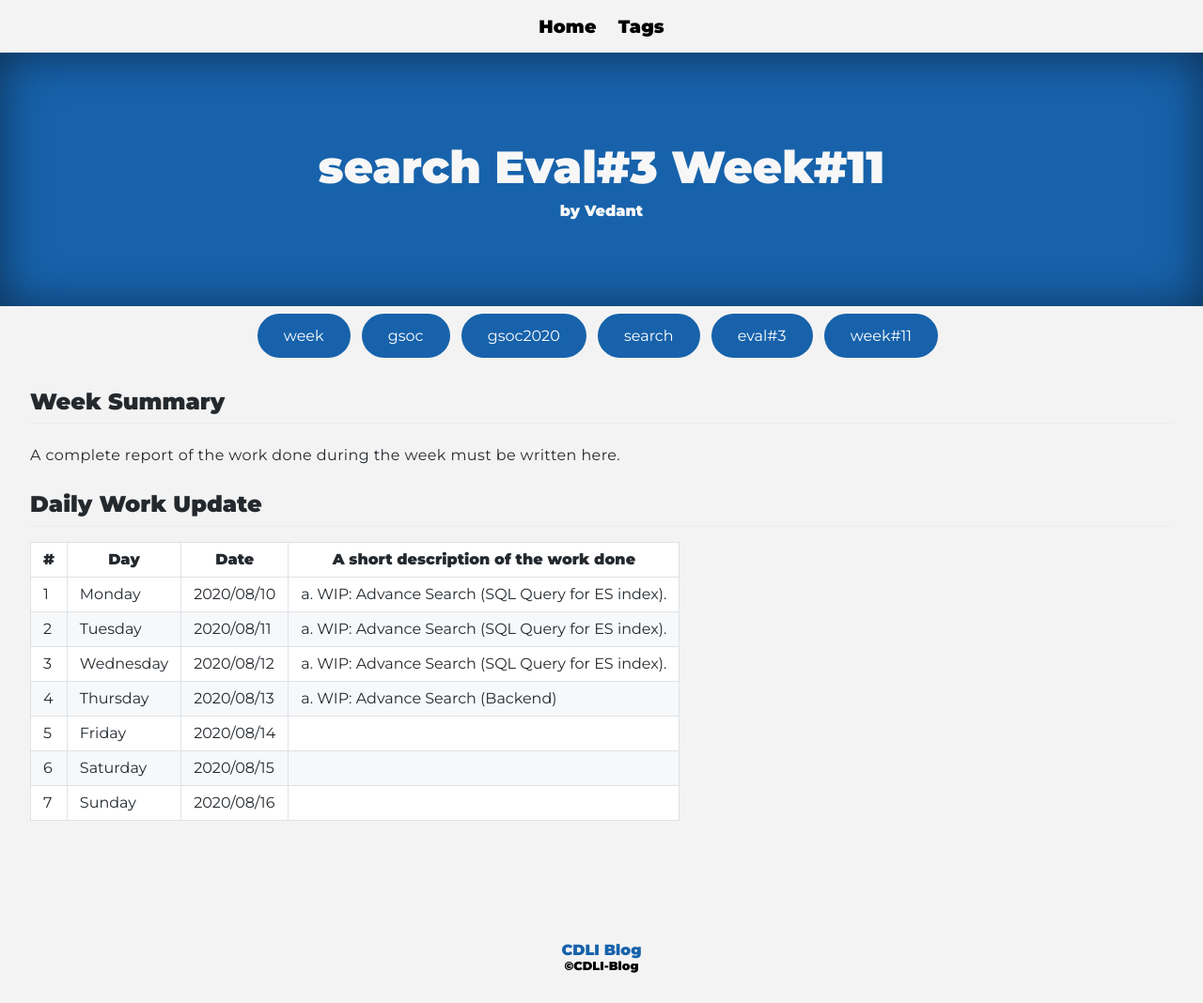
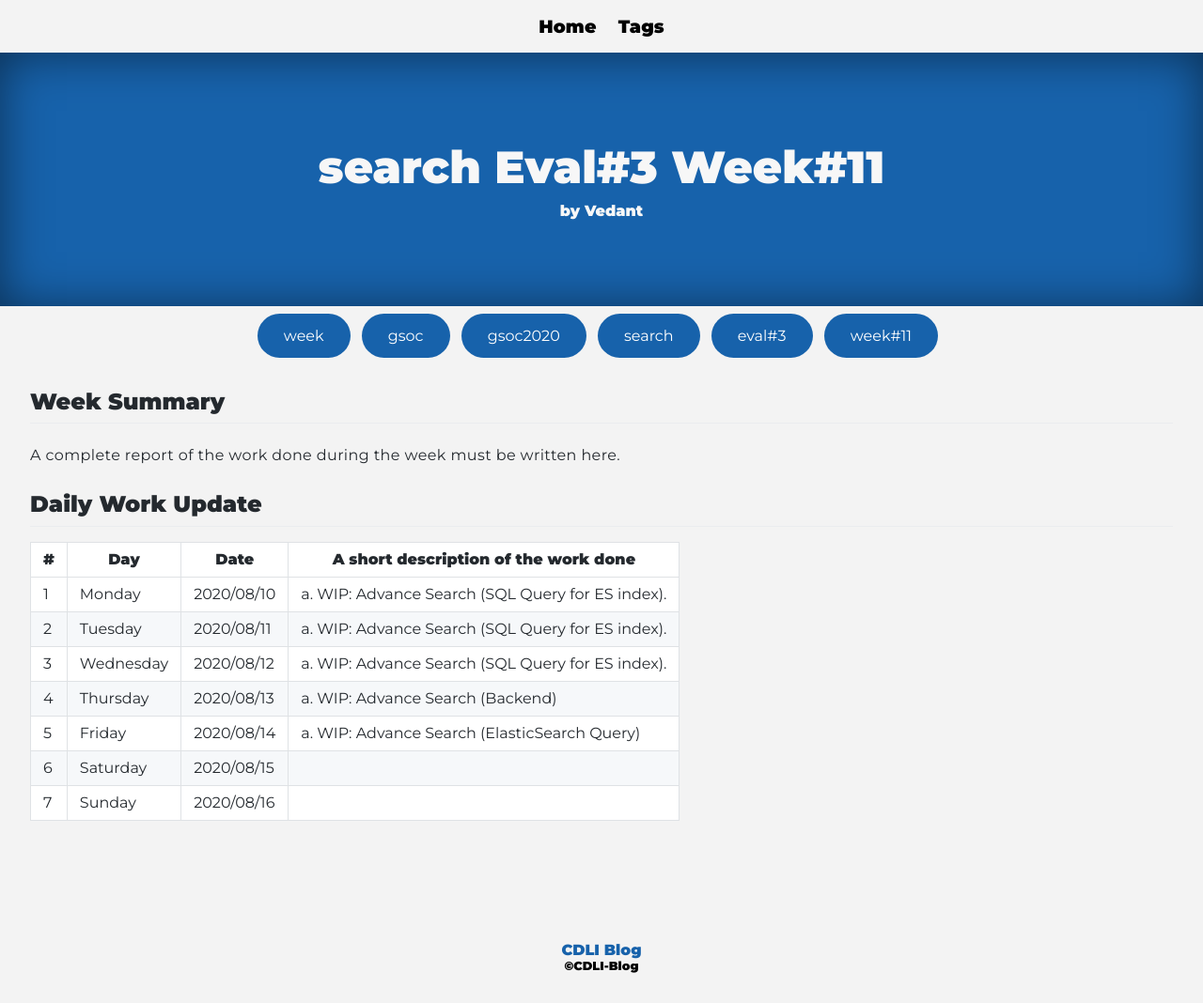
Before and after one commit to cdli-gh/blog, a Jekyll site: the page built from _blog/gsoc20/search/posts/13_week11.md, in a window 1280 px wide. Shown: the whole page at 94% size. Built offline with Jekyll 4.4.1, drawn with Linux system fonts in a browser that asks for light colours; Markdown is read by kramdown in place of the engine named in the settings.

Commit message:
Search : DailyUpdates 11:5

```diff
--- a/_blog/gsoc20/search/posts/13_week11.md
+++ b/_blog/gsoc20/search/posts/13_week11.md
@@ -18,6 +18,6 @@ A complete report of the work done during the week must be written here.
 |2   	| Tuesday  	|   2020/08/11	|  a. WIP: Advance Search (SQL Query for ES index). 	|
 |3   	| Wednesday  	|  2020/08/12 	|  a. WIP: Advance Search (SQL Query for ES index). 	|
 |4   	| Thursday  	|   2020/08/13	|  a. WIP: Advance Search (Backend)	|
-|5   	| Friday  	|   2020/08/14	|   	|
+|5   	| Friday  	|   2020/08/14	|  a. WIP: Advance Search (ElasticSearch Query)	|
 |6   	| Saturday  	|   2020/08/15	|   	|
 |7   	| Sunday  	|   2020/08/16	|   	|
```
